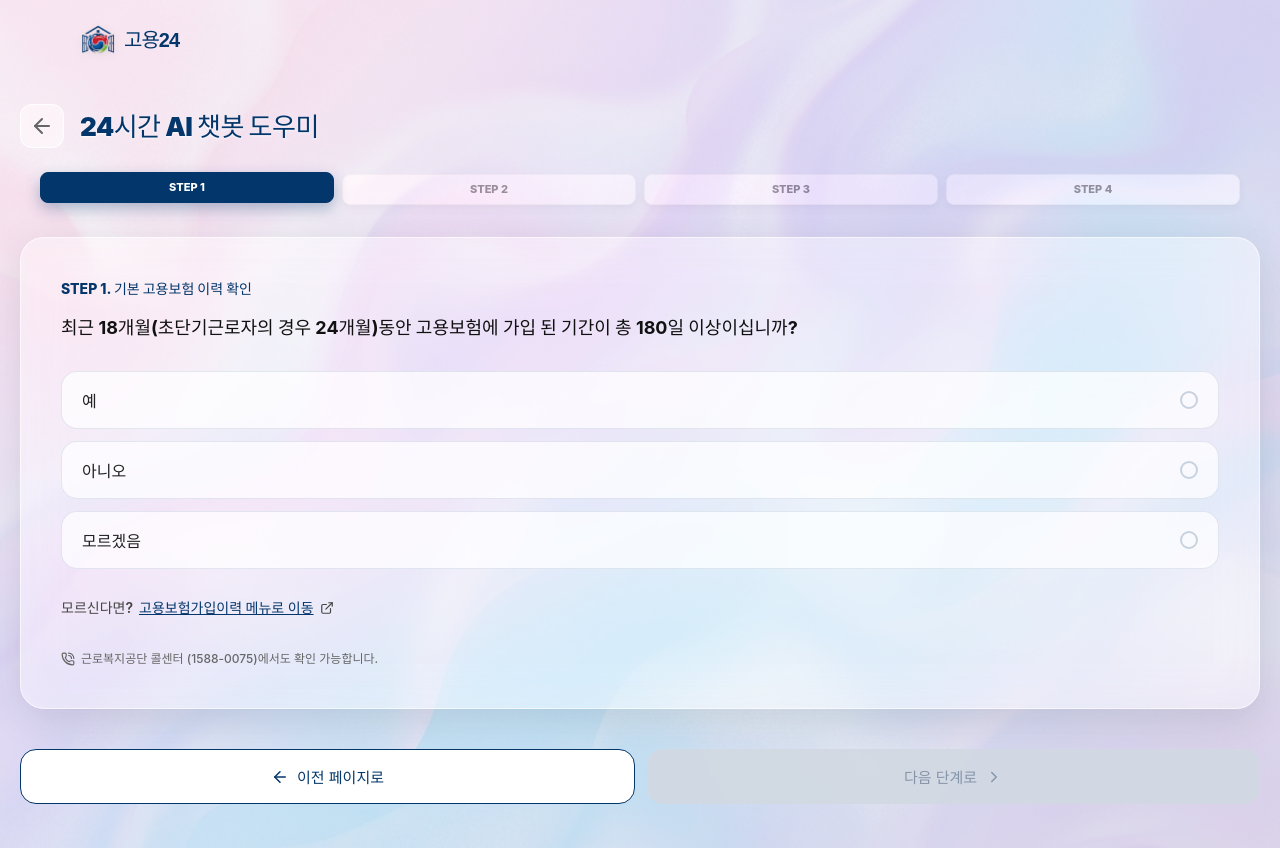
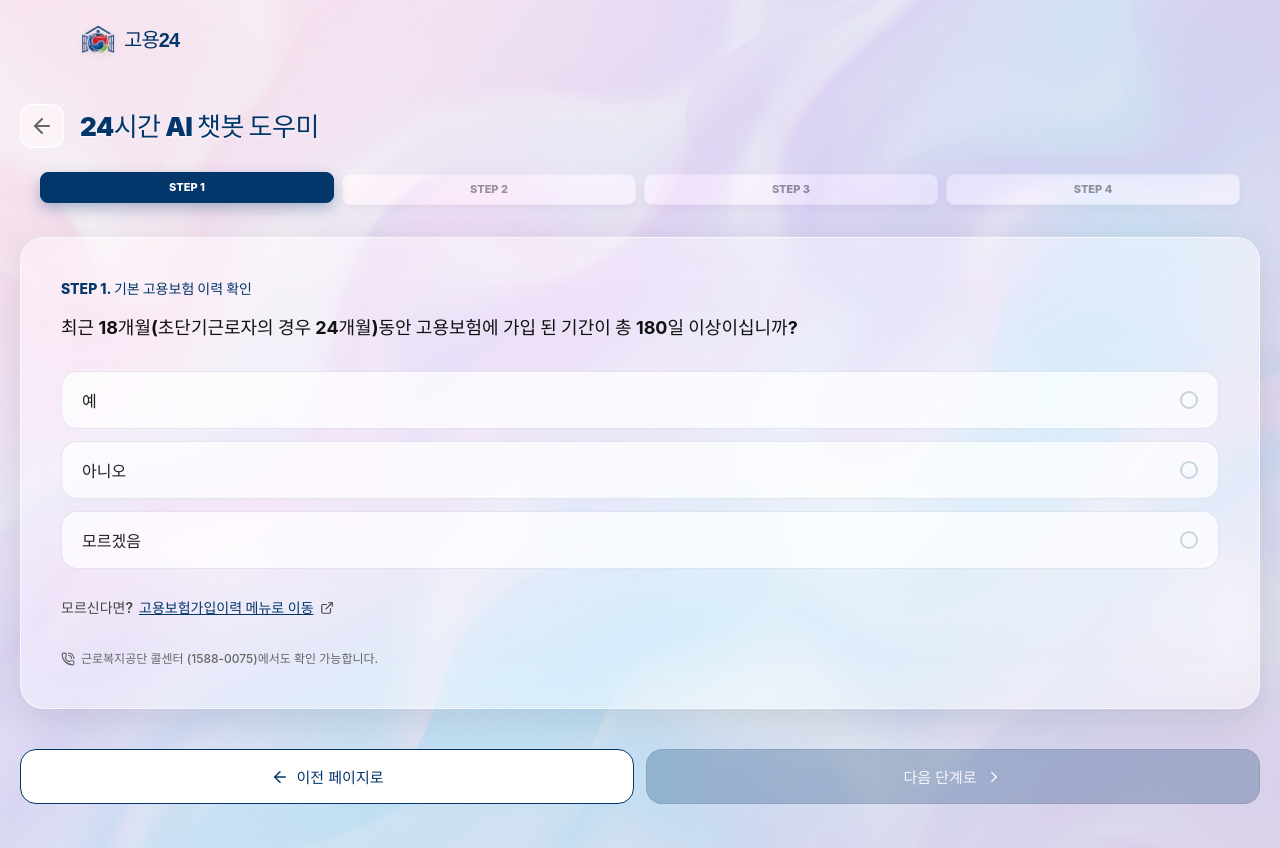
Before and after one commit to privatesennie/employee24, a React (Vite) app: page / in a window 1280 px wide. Both pictures are taken after a click on the element 1175 px from the left and 694 px from the top of the page. Built offline with nearby package versions, Linux system fonts and the light colour scheme; a web font is replaced by a local one.

Commit message:
feat: implement App layout, Diagnosis flow, and Result component styling

```diff
--- a/src/App.css
+++ b/src/App.css
@@ -664,12 +664,13 @@
 }
 
 .nav-btn.next.disabled {
-  background: #d1d9e2 !important; /* Muted navy tint */
-  color: #7d8ea2 !important;
+  background: rgba(3, 54, 106, 0.25) !important; /* Transparent navy background */
+  color: rgba(255, 255, 255, 0.9) !important; /* Slightly transparent white text */
   cursor: not-allowed !important;
-  opacity: 0.9 !important;
+  opacity: 1 !important;
   box-shadow: none !important;
   font-weight: 800 !important;
+  border: 1px solid rgba(3, 54, 106, 0.1) !important;
 }
 
 
--- a/src/Diagnosis.jsx
+++ b/src/Diagnosis.jsx
@@ -56,7 +56,7 @@ function Diagnosis({ onBack }) {
 
   // Result view for step 6
   if (step === 6) {
-    return <Result onBack={() => setStep(4)} />
+    return <Result onBack={() => setStep(4)} onHome={onBack} />
   }
 
   return (
@@ -101,7 +101,7 @@ function Diagnosis({ onBack }) {
                 <button
                   key={opt}
                   className={`option-btn ${answer === opt ? 'selected' : ''}`}
-                  onClick={() => setAnswer(opt)}
+                  onClick={() => setAnswer(answer === opt ? null : opt)}
                 >
                   {opt}
                   <div className={`radio-circle ${answer === opt ? 'checked' : ''}`}></div>
--- a/src/Result.jsx
+++ b/src/Result.jsx
@@ -2,7 +2,7 @@ import React, { useEffect, useState } from 'react'
 import { CheckCircle, Home, FileText, ArrowLeft } from 'lucide-react'
 import './App.css'
 
-function Result({ onBack }) {
+function Result({ onBack, onHome }) {
   const [loading, setLoading] = useState(true)
   const [progress, setProgress] = useState(0)
 
@@ -83,7 +83,7 @@ function Result({ onBack }) {
               </div>
             </div>
 
-            <button className="primary-btn vibe-btn" onClick={onBack}>
+            <button className="primary-btn vibe-btn" onClick={onHome}>
               메인으로 돌아가기
             </button>
           </div>
```
